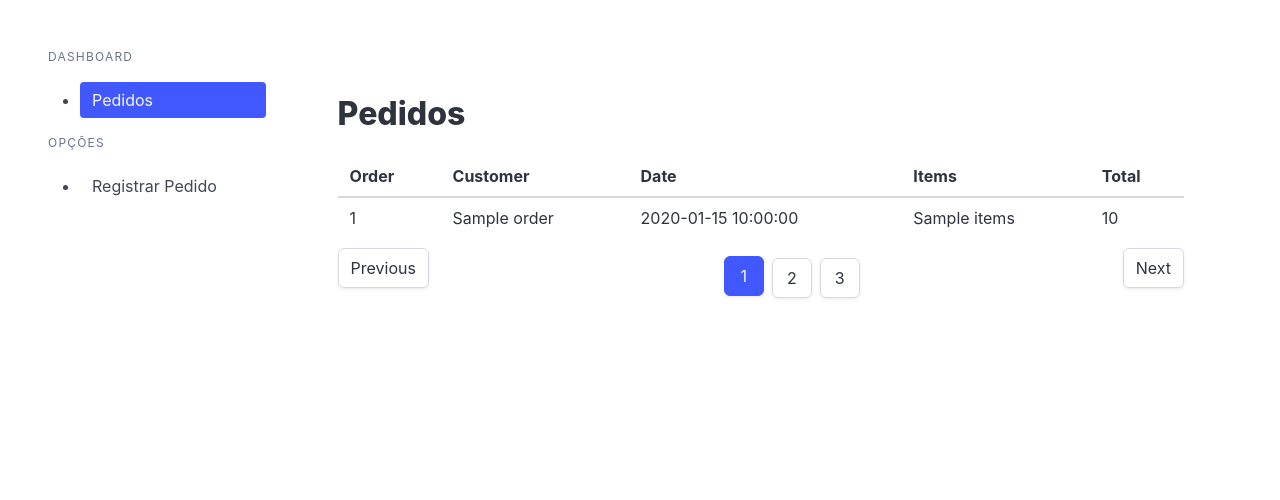
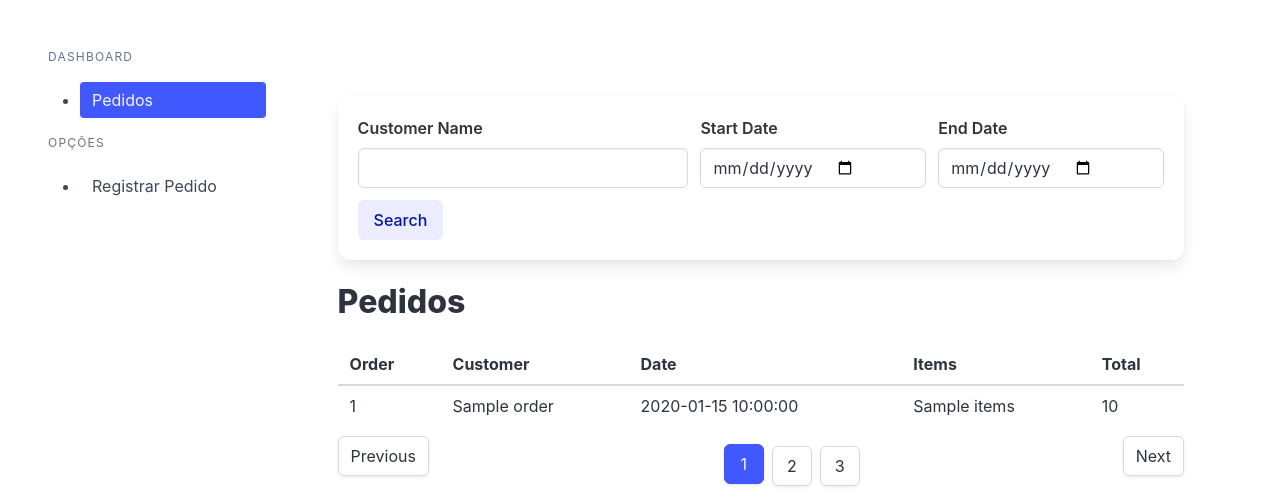
Before and after one commit to cicerokze/dev-full-python, a FastAPI app: template app/frontend/templates/home.html in a window 1280 px wide. Shown: the top 500 px of the page. Run offline with FastAPI, Linux system fonts and the light colour scheme; the template is opened without the code that fills it: most values are stand-ins (such as "Sample title", 1, 10 or a date in 2020).

Commit message:
feat(frontend): adiciona layout de formulario de filtro para listagem

```diff
--- a/app/frontend/templates/home.html
+++ b/app/frontend/templates/home.html
@@ -26,6 +26,26 @@
             <div class="column">
                 <section class="section">
                     <!-- Filters Section -->
+
+                    <form hx-get="/api/orders" hx-target="#order-list" class="box" hx-trigger="change delay:300ms, submit">
+                        <div class="field is-horizontal">
+                            <div class="field-body">
+                            <div class="field">
+                                <label class="label">Customer Name</label>
+                                <input class="input" type="text" name="customer_name">
+                            </div>
+                            <div class="field">
+                                <label class="label">Start Date</label>
+                                <input class="input" type="date" name="start_date">
+                            </div>
+                            <div class="field">
+                                <label class="label">End Date</label>
+                                <input class="input" type="date" name="end_date">
+                            </div>
+                            </div>
+                        </div>
+                        <button class="button is-link is-light">Search</button>
+                    </form>
                     <!-- <div class="columns is-mobile">
                         <div class="column is-narrow">
                             <button class="button is-light" hx-get="/" hx-target="#orders-table" hx-params="{'status': 'pending'}">Pendente</button>
```
